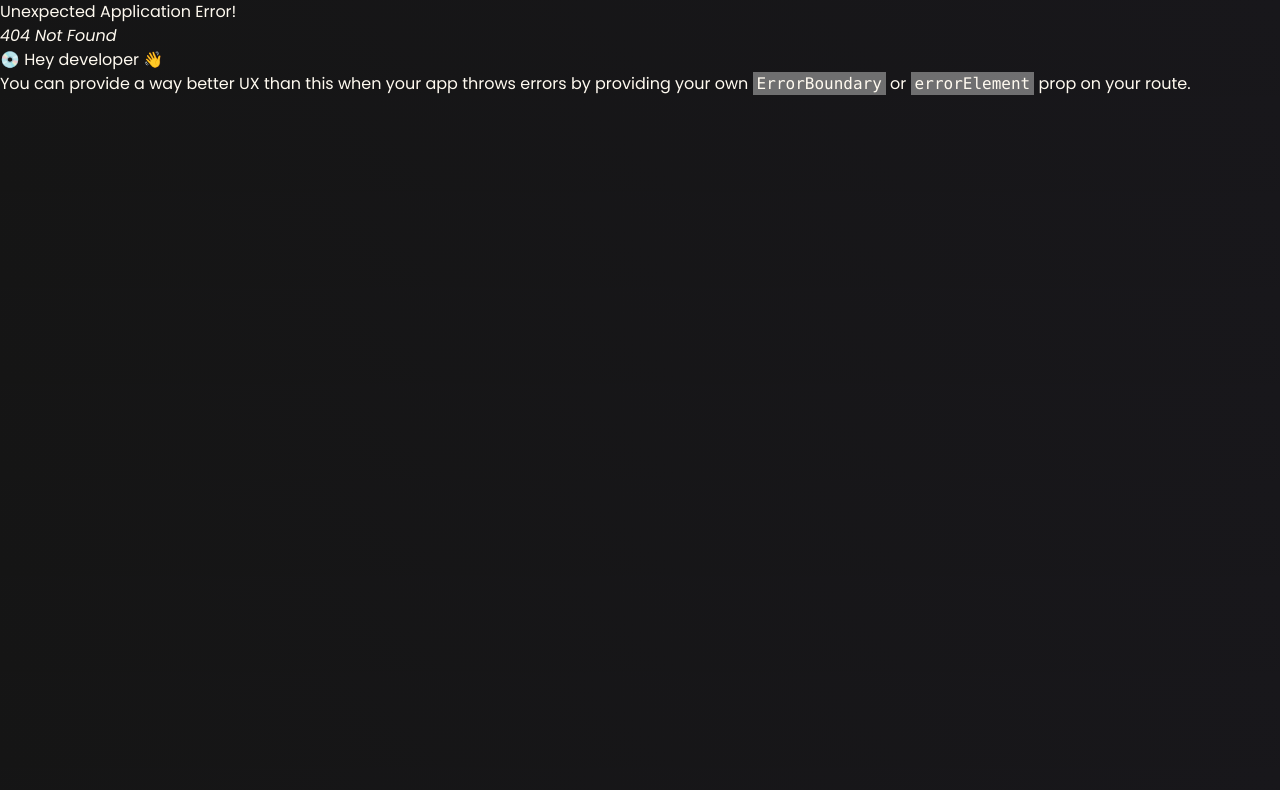
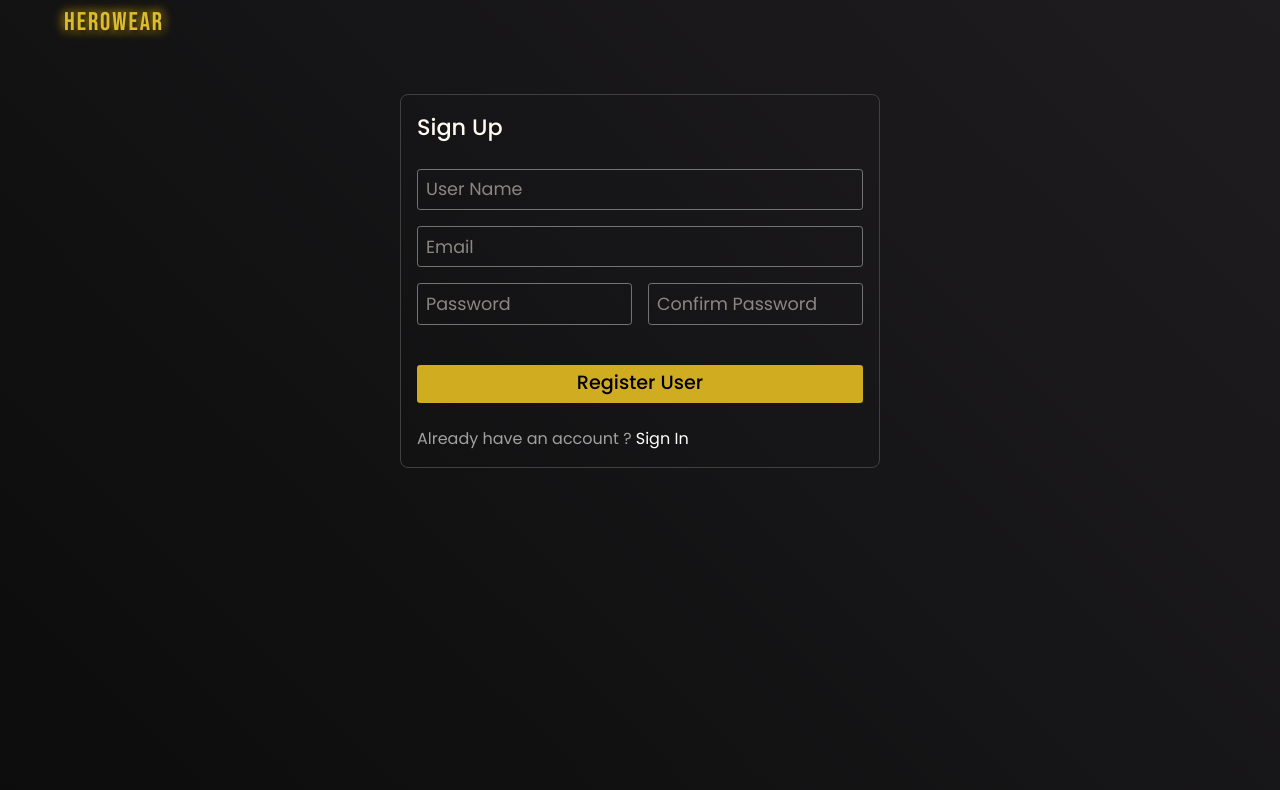
Before and after one commit to PM-112003/Zidio_E-commerce, a React (Vite) app in the folder frontend/: page /auth/sign-up in a window 1280 px wide. Before the commit this address had no page. Shown: the top 790 px of the page. Built offline with nearby package versions, Linux system fonts and the light colour scheme.

Commit message:
working with sign up

```diff
--- a/frontend/index.html
+++ b/frontend/index.html
@@ -2,10 +2,13 @@
 <html lang="en">
   <head>
     <meta charset="UTF-8" />
-    <link rel="icon" type="image/svg+xml" href="/vite.svg" />
     <meta name="viewport" content="width=device-width, initial-scale=1.0" />
     <link
       href="https://fonts.googleapis.com/css2?family=Poppins:ital,wght@0,100;0,200;0,300;0,400;0,500;0,600;0,700;0,800;0,900;1,100;1,200;1,300;1,400;1,500;1,600;1,700;1,800;1,900&display=swap"
+      rel="stylesheet"
+    />
+    <link
+      href="https://fonts.googleapis.com/css2?family=Bebas+Neue&display=swap"
       rel="stylesheet"
     />
     <title>herowear</title>
--- a/frontend/package.json
+++ b/frontend/package.json
@@ -10,11 +10,14 @@
     "preview": "vite preview"
   },
   "dependencies": {
+    "@hookform/resolvers": "^5.0.1",
     "@tailwindcss/vite": "^4.1.3",
     "react": "^19.0.0",
     "react-dom": "^19.0.0",
+    "react-hook-form": "^7.55.0",
     "react-router-dom": "^7.5.0",
-    "tailwindcss": "^4.1.3"
+    "tailwindcss": "^4.1.3",
+    "yup": "^1.6.1"
   },
   "devDependencies": {
     "@eslint/js": "^9.21.0",
--- a/frontend/src/components/Banner.jsx
+++ b/frontend/src/components/Banner.jsx
@@ -2,7 +2,7 @@ const Banner = () => {
   return (
     <div className="banner relative">
       <div className="h-screen">
-        <img className="home-img h-full opacity-60" src="home-image.png" />
+        <img className="home-img h-full opacity-55" src="home-image.png" />
       </div>
       <div className="home-content-big absolute bottom-[7rem] left-[3rem] flex flex-col items-start gap-[1rem]">
         <div className="details leading-[3rem]">
--- a/frontend/src/components/Header.jsx
+++ b/frontend/src/components/Header.jsx
@@ -1,39 +1,28 @@
+import { Link } from "react-router-dom";
+
 const Header = () => {
   return (
     <header className="fixed top-0 left-0 right-0 z-10">
-      <nav className="main-navigation-bar w-[90%] mx-auto">
-        <ul className="main-navigation-list">
+      <nav className="main-navigation-bar w-[90%] mx-auto py-1 flex justify-between items-baseline">
         <div className="left">
-            <li className="logo ">
-              <a href="#">HeroWear</a>
-            </li>
+          <Link to="/home" className="logo capitalize">
+            herowear
+          </Link>
         </div>
         <div className="middle flex gap-8">
-            <li className="main-navigation-links">
-              <a href="#">Trendings</a>
-            </li>
-            <li className="main-navigation-links">
-              <a href="#">Products</a>
-            </li>
-            <li className="main-navigation-links">
-              <a href="#">Cart</a>
-            </li>
-            <li className="main-navigation-links">
-              <a href="#">Track Orders</a>
-            </li>
+          <Link className="text-[1.05vw] capitalize">Trendings</Link>
+          <Link className="text-[1.05vw] capitalize">Products</Link>
+          <Link className="text-[1.05vw] capitalize">Cart</Link>
+          <Link className="text-[1.05vw] capitalize">Track Orders</Link>
         </div>
         <div className="right flex gap-8">
-            <li className="main-navigation-links">
-              <a href="#">Contact Us</a>
-            </li>
-            <li className="main-navigation-links">
-              <a href="">User</a>
-            </li>
-            <li className="main-navigation-links">
-              <a href="#">Sign Up</a>
-            </li>
+          <Link className="text-[1.05vw] capitalize">contact us</Link>
+          <Link className="text-[1.05vw] capitalize">about us</Link>
+          <Link className="text-[1.05vw] capitalize">user</Link>
+          <Link className="text-[1.05vw] capitalize" to="/auth/sign-up">
+            sign up
+          </Link>
         </div>
-        </ul>
       </nav>
     </header>
   );
--- /dev/null
+++ b/frontend/src/components/RegistrationHeader.jsx
@@ -0,0 +1,15 @@
+import { Link } from "react-router-dom";
+
+const RegistrationHeader = () => {
+  return (
+    <header className="">
+      <nav className="py-1 w-[90%] mx-auto">
+        <Link className="logo" to="/home">
+          Herowear
+        </Link>
+      </nav>
+    </header>
+  );
+};
+
+export default RegistrationHeader;
--- /dev/null
+++ b/frontend/src/forms/SignIn.jsx
@@ -0,0 +1,38 @@
+import { Link } from "react-router-dom";
+
+const SignIn = () => {
+  return (
+    <div className="box--form">
+      <h2 className="text-[1.4rem] font-medium">Sign In</h2>
+      <div className="inputs flex flex-col gap-4 mt-6">
+        <div>
+          <input
+            type="email"
+            name=""
+            id=""
+            className="input--form"
+            placeholder="Email"
+          />
+        </div>
+        <div>
+          <input
+            type="password"
+            name=""
+            id=""
+            className="input--form"
+            placeholder="Password"
+          />
+        </div>
+      </div>
+      <button className="submit--form">Login user</button>
+      <p className="text-neutral-400">
+        Create a new account ?{" "}
+        <Link to="/auth/sign-up" className="capitalize text-white">
+          sign up
+        </Link>
+      </p>
+    </div>
+  );
+};
+
+export default SignIn;
--- /dev/null
+++ b/frontend/src/forms/SignUp.jsx
@@ -0,0 +1,91 @@
+import { Link } from "react-router-dom";
+
+import { yupResolver } from "@hookform/resolvers/yup";
+import { useForm } from "react-hook-form";
+import signup_schema from "../schemas/signupSchema";
+
+const SignUp = () => {
+  const {
+    register,
+    handleSubmit,
+    formState: { errors },
+  } = useForm({ resolver: yupResolver(signup_schema) });
+
+  const submitForm = (data) => {
+    delete data.confirm_password;
+    console.log("userdata:", data);
+  };
+
+  return (
+    <div className="box--form">
+      <h2 className="text-[1.4rem] font-medium">Sign Up</h2>
+      <form
+        className="inputs flex flex-col gap-4 mt-6"
+        onSubmit={handleSubmit(submitForm)}
+      >
+        <div className="input_divs--form">
+          <input
+            type="text"
+            className="input--form"
+            placeholder="User Name"
+            {...register("username")}
+          />
+          {errors.username && (
+            <p className="error--form">{errors.username.message}</p>
+          )}
+        </div>
+        <div className="input_divs--form">
+          <input
+            type="email"
+            className="input--form"
+            placeholder="Email"
+            {...register("email")}
+          />
+          {errors.email && (
+            <p className="error--form">{errors.email.message}</p>
+          )}
+        </div>
+        <div className="grid grid-cols-2 gap-4">
+          <div className="input_divs--form">
+            <input
+              type="password"
+              name=""
+              id=""
+              className="input--form"
+              placeholder="Password"
+              {...register("password")}
+            />
+            {errors.password && (
+              <p className="error--form">{errors.password.message}</p>
+            )}
+          </div>
+          <div className="input_divs--form">
+            <input
+              type="password"
+              name=""
+              id=""
+              className="input--form"
+              placeholder="Confirm Password"
+              {...register("confirm_password")}
+            />
+            {errors.confirm_password && (
+              <p className="error--form">{errors.confirm_password.message}</p>
+            )}
+          </div>
+        </div>
+        <button className="submit--form" type="submit">
+          register user
+        </button>
+      </form>
+
+      <p className="text-neutral-400">
+        Already have an account ?{" "}
+        <Link to="/auth/sign-in" className="capitalize text-white">
+          sign in
+        </Link>
+      </p>
+    </div>
+  );
+};
+
+export default SignUp;
--- a/frontend/src/index.css
+++ b/frontend/src/index.css
@@ -2,48 +2,46 @@
 
 html{
   font-family: "Poppins",sans-serif;
+  height: 100%;
 }
+
+
 body{
-  background: linear-gradient(45deg, #151515, #18171b);
+  background: linear-gradient(45deg, #0c0c0c, #1e1c1f) no-repeat ;
   color:floralwhite;
 }
 .main{
   font-family: Arial, Helvetica, sans-serif;
 }
-.main-navigation-bar{
-  /* border-bottom:0.2vw dashed rgb(72, 66, 66); */
+.input--form{
+  @apply border border-neutral-500 text-[1.1rem] py-[.4rem] px-[.5rem] outline-0 rounded-[.2rem] w-full;
 }
-.main-navigation-list{
-  display:flex;
-  justify-content: space-between;
-  align-items:center;
-  padding:.8rem 0;
-  .middle{
-    display: flex;
-  }
-  .right{
-    display: flex;
-  }
+.box--form{
+  @apply  border border-neutral-700 w-[30rem] p-4 rounded-[.5rem];
 }
+.submit--form{
+  @apply capitalize w-full bg-[#cfac20] text-[1.2rem] text-black font-medium py-[.3rem]  my-6 rounded-[.2rem] cursor-pointer transition-all duration-300 ease-in-out  hover:bg-[#ffcc00];
+}
+.input_divs--form{
+  @apply flex flex-col gap-[.2rem];
+}
+.error--form{
+ @apply text-red-400 capitalize;
+}
+
+
 .logo {
-  font-family: 'Bangers', cursive;
-  font-size: 1.6vw;
+  font-family: 'Bebas Neue', sans-serif;
+  font-size: 2vw;
   color: #ddbb2f;
   letter-spacing: 0.15vw;
   text-shadow:
     2px 2px 4px rgba(0, 0, 0, 0.7),
     0 0 8px #63551e,
     0 0 12px #ffce00;
-  transition: transform 0.1s ease, text-shadow 0.1s ease;
+  transition: transform .3s ease , text-shadow 0.3s ease ;
 }
 .logo:hover{
   color: #ffcc00;
   transition: transform 0.2s ease, text-shadow 0.2s ease;
 }
-.main-navigation-links{
-  font-size: 1vw;
-  color:rgb(228, 228, 228)
-}
-.main-navigation-slash{
-  font-size:1.25vw;
-}
--- /dev/null
+++ b/frontend/src/pages/Registration.jsx
@@ -0,0 +1,14 @@
+import { Outlet } from "react-router-dom";
+import RegistrationHeader from "../components/RegistrationHeader";
+
+const Registration = () => {
+  return (
+    <div className="registration">
+      <RegistrationHeader />
+      <div className="content flex justify-center pt-12">
+        <Outlet />
+      </div>
+    </div>
+  );
+};
+export default Registration;
--- /dev/null
+++ b/frontend/src/schemas/signupSchema.js
@@ -0,0 +1,16 @@
+import * as yup from "yup";
+
+const signup_schema = yup.object().shape({
+  username: yup.string().required("required field"),
+  email: yup.string().required("field required").email("invalid email format"),
+  password: yup
+    .string()
+    .required("field required")
+    .min(6, "min 6 chars required"),
+  confirm_password: yup
+    .string()
+    .required("field required")
+    .oneOf([yup.ref("password")], "password not matching"),
+});
+
+export default signup_schema;
```
Also changed, not shown: frontend/src/main.jsx (+11 -0 lines), 1 other file (tests, documents, lock files or other folders). Lines whose indentation alone changed are shown as unchanged.
